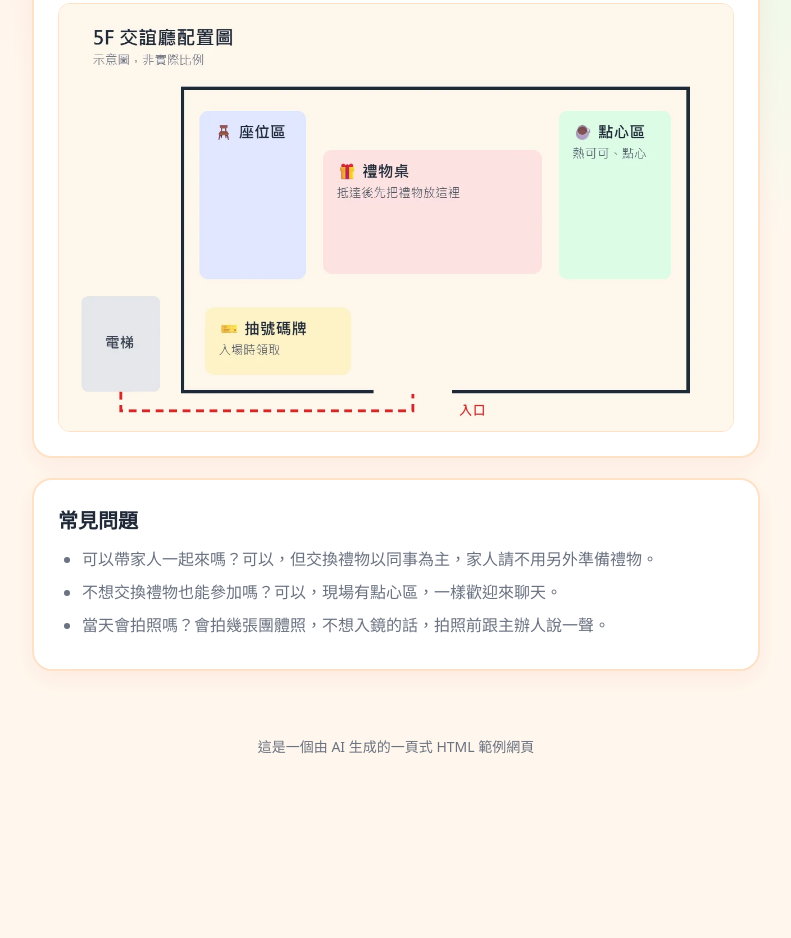
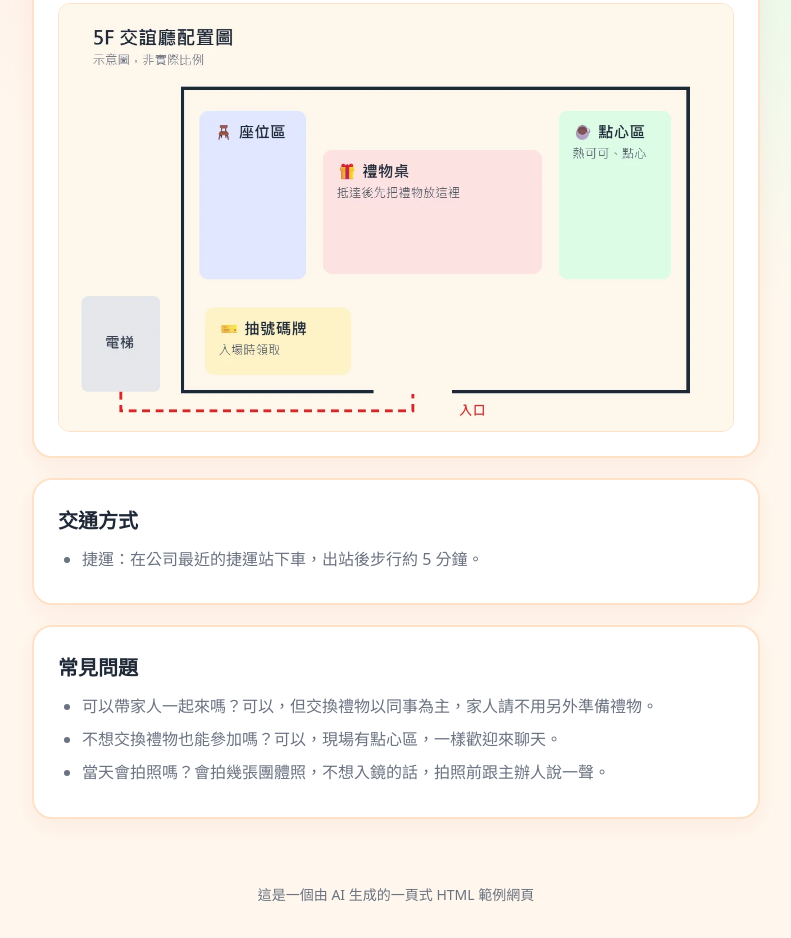
Before and after one commit to eric861129/my-ai-page, a plain HTML site: page signup.html in a window 1280 px wide. Shown: the part 768-1706 px from the top of the page, without its empty margins (244-1035 px from the left). Before the commit the page ends 1559 px from the top, so only its background shows below. Drawn offline with Linux system fonts and the light colour scheme.

Commit message:
報名頁加上交通方式

```diff
--- a/signup.html
+++ b/signup.html
@@ -107,6 +107,13 @@
     </section>
 
     <section class="card">
+      <h2>交通方式</h2>
+      <ul>
+        <li>捷運：在公司最近的捷運站下車，出站後步行約 5 分鐘。</li>
+      </ul>
+    </section>
+
+    <section class="card">
       <h2>常見問題</h2>
       <ul>
         <li>可以帶家人一起來嗎？可以，但交換禮物以同事為主，家人請不用另外準備禮物。</li>
```
